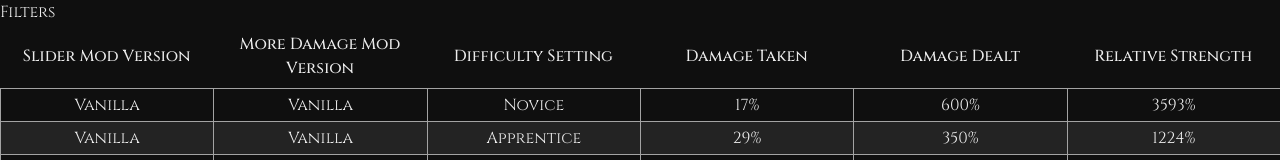
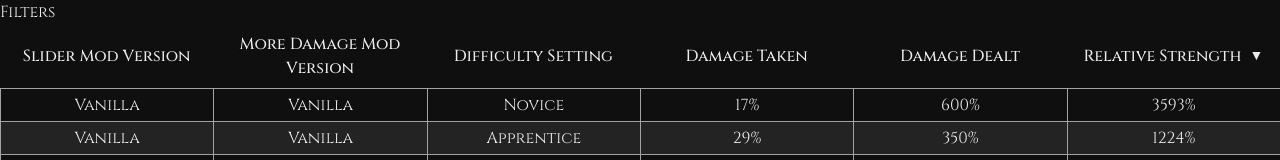
Before and after one commit to Tarrega88/oblivion-remaster-difficulty-calculator, a React (Vite) app: page / in a window 1280 px wide. Shown: the top 160 px of the page. Built offline with nearby package versions, Linux system fonts and the light colour scheme.

Commit message:
simplifying sorting logic

```diff
--- a/src/TableDisplay.jsx
+++ b/src/TableDisplay.jsx
@@ -7,69 +7,67 @@ import { allDifficulties } from "./helpers/generateAllDifficulties";
 sliderModName
 */
 
-const headers = {
-  sliderMod: "Slider Mod Version",
-  damageMod: "More Damage Mod Version",
-  difficulty: "Difficulty Setting",
-  taken: "Damage Taken",
-  dealt: "Damage Dealt",
-  relativeStrength: "Relative Strength",
-};
+const headers = [
+  { text: "Slider Mod Version", key: "sliderModName" },
+  { text: "More Damage Mod Version", key: "damageModName" },
+  { text: "Difficulty Setting", key: "difficultyName" },
+  { text: "Damage Taken", key: "taken" },
+  { text: "Damage Dealt", key: "dealt" },
+  { text: "Relative Strength", key: "relativeStrength" },
+];
 
 function TableDisplay() {
-  //TODO: not currently using sortMethod
-  const [sortMethod, setSortMethod] = useState({
-    sortBy: "",
-    ascending: false,
-  });
+  // const [minDealt, setMinDealt] = useState(75);
+  // const [maxDealt, setMaxDealt] = useState(300);
 
-  const [sortedDifficulties, setSortedDifficulties] = useState(allDifficulties);
+  // const [minTaken, setMinTaken] = useState(80);
+  // const [maxTaken, setMaxTaken] = useState(500);
 
-  function sortToSelection(selection) {
-    setSortMethod((prev) => {
-      const ascending = prev.sortBy === selection ? !prev.ascending : true;
+  // const [minRelative, setMinRelative] = useState(16);
+  // const [maxRelative, setMaxRelative] = useState(156);
 
-      const sorted = [...sortedDifficulties].sort((a, b) => {
-        switch (selection) {
-          case headers.taken:
-            return ascending ? a.taken - b.taken : b.taken - a.taken;
-          case headers.dealt:
-            return ascending ? a.dealt - b.dealt : b.dealt - a.dealt;
-          case headers.relativeStrength:
-            return ascending
-              ? a.relativeStrength - b.relativeStrength
-              : b.relativeStrength - a.relativeStrength;
-          case headers.sliderMod:
-            return ascending
-              ? a.sliderModName.localeCompare(b.sliderModName)
-              : b.sliderModName.localeCompare(a.sliderModName);
-          case headers.damageMod:
-            return ascending
-              ? a.damageModName.localeCompare(b.damageModName)
-              : b.damageModName.localeCompare(a.damageModName);
-          case headers.difficulty:
-            return ascending
-              ? a.difficultyName.localeCompare(b.difficultyName)
-              : b.difficultyName.localeCompare(a.difficultyName);
-          default:
-            return 0;
+  const [sortMethod, setSortMethod] = useState("relativeStrength");
+  const [isAscending, setIsAscending] = useState(false);
+  const [sorted, setSorted] = useState(allDifficulties);
+
+  function handleSorting(sortKey) {
+    const isNumeric = ["taken", "dealt", "relativeStrength"].includes(sortKey);
+
+    const isSameColumn = sortMethod === sortKey;
+    const newIsAscending = isSameColumn ? !isAscending : true;
+
+    setIsAscending(newIsAscending);
+    setSortMethod(sortKey);
+
+    setSorted((prevSorted) =>
+      [...prevSorted].sort((a, b) => {
+        if (isNumeric) {
+          return newIsAscending
+            ? a[sortKey] - b[sortKey]
+            : b[sortKey] - a[sortKey];
+        } else {
+          return newIsAscending
+            ? a[sortKey].localeCompare(b[sortKey])
+            : b[sortKey].localeCompare(a[sortKey]);
         }
-      });
-
-      setSortedDifficulties(sorted);
-      return { sortBy: selection, ascending };
-    });
+      })
+    );
   }
 
   return (
     <div className="grid grid-cols-6">
-      {Object.values(headers).map((e, i) => (
-        <TableHeader text={e} key={i} onClick={sortToSelection} />
+      {headers.map((e, i) => (
+        <TableHeader
+          data={e}
+          key={i}
+          onClick={handleSorting}
+          isAscending={isAscending}
+          sortMethod={sortMethod}
+        />
       ))}
-      {sortedDifficulties.map((e, i) => (
+      {sorted.map((e, i) => (
         <TableRow data={e} key={i} isOdd={i % 2} />
       ))}
-      {/* {difficulties.map((e) => e.sliderModName)} */}
     </div>
   );
 }
--- a/src/legacy.js
+++ b/src/legacy.js
@@ -8,19 +8,9 @@ import generateAllDifficulties from "./helpers/generateAllDifficulties";
 
 //filters are in percent.
 //These allow the option during table generation to ignore anything outside of their range. For instance, anything greater than 300% dealt damage would be ignored.
-const filters = {
-    maxDealt: 300, //300
-    minDealt: 75, //75
-    maxTaken: 500, //500
-    minTaken: 80, //80
-    maxRelative: 156, //156
-    minRelative: 16 //16
-}
 
 //Whichever versions of the mods we add here, like x2 or x1.5, will take precedence and will not be overwritten if a duplicate of damage taken/damage dealt is found with another combination of the mods and difficulty settings.
 const combinationPrecedence = [{ sliderModVersion: "x2", moreDamageVersion: "x2" }];
-
-const allDifficulties = generateAllDifficulties();
 
 const precedenceSort = allDifficulties.toSorted((a, b) => {
     for (const combo of combinationPrecedence) {
--- a/src/ui/TableHeader.jsx
+++ b/src/ui/TableHeader.jsx
@@ -1,10 +1,17 @@
-function TableHeader({ text, onClick }) {
+function TableHeader({ data, onClick, isAscending, sortMethod }) {
+  const { text, key } = data;
+  const isSortKey = sortMethod === key;
+  const arrow = isAscending ? "▲" : "▼";
+
   return (
     <div
-      onClick={() => onClick(text)}
-      className="bg-ironshade-800 text-ironshade-50 flex items-center justify-center hover:bg-ironshade-500 duration-200 transition-all cursor-pointer select-none"
+      onClick={() => onClick(key)}
+      className="bg-ironshade-800 text-ironshade-50 flex items-center justify-center hover:bg-ironshade-500 duration-200 transition-all cursor-pointer select-none sticky top-0"
     >
-      <div className="py-2 text-center font-medium">{text}</div>
+      <div className="flex justify-center items-center gap-2">
+        <div className="py-2 text-center font-medium">{text}</div>
+        {isSortKey && <div className="text-sm">{arrow}</div>}
+      </div>
     </div>
   );
 }
```
Also changed, not shown: src/UserFilters.jsx (+13 -0 lines).
